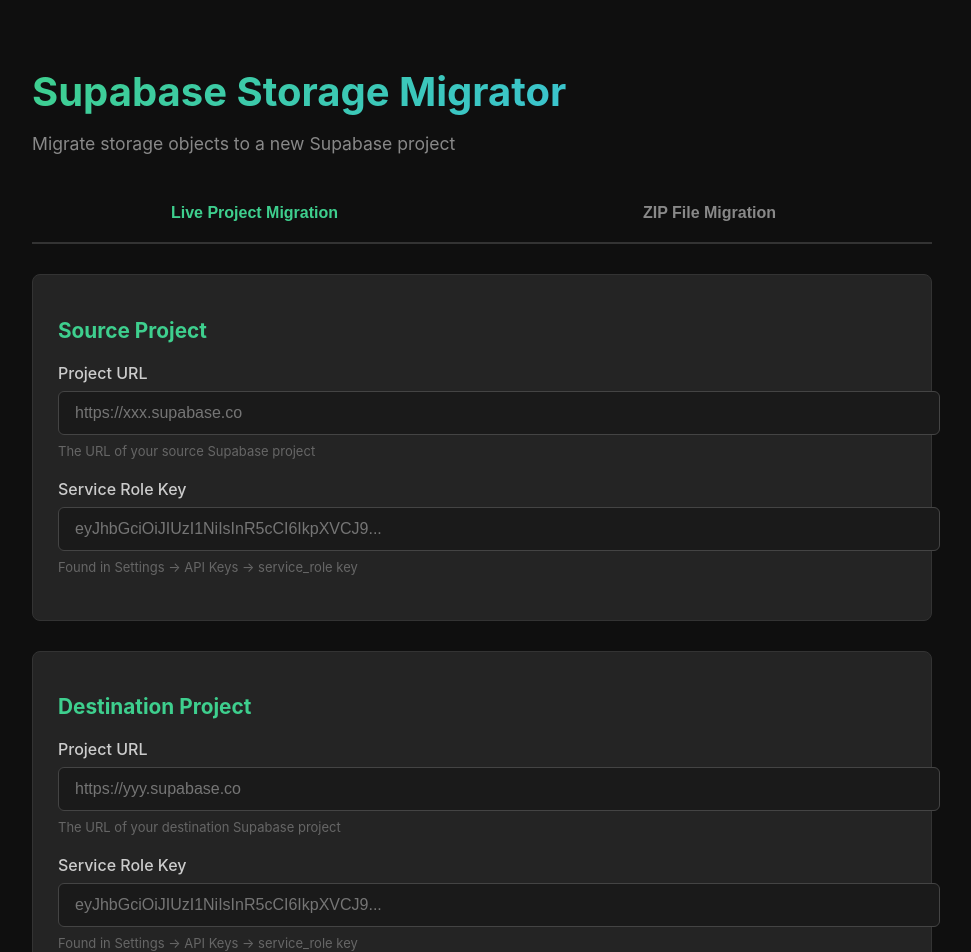
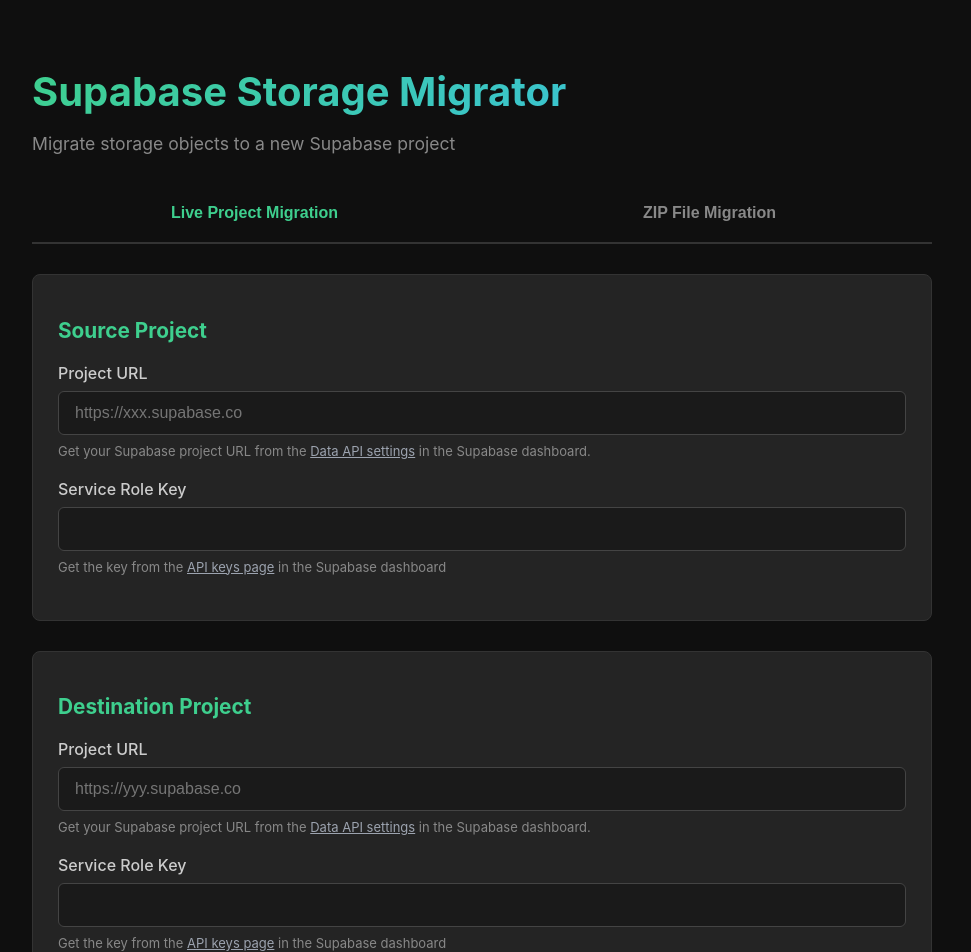
Before and after one commit to PLyn/supabase-storage-migrator, a SvelteKit app: page / in a window 1280 px wide. Shown: the top 952 px of the page, without its empty margins (158-1129 px from the left). Built offline with nearby package versions, Linux system fonts and the light colour scheme.

Commit message:
Fix descriptions and UI

```diff
--- a/src/routes/+page.svelte
+++ b/src/routes/+page.svelte
@@ -105,7 +105,7 @@
 			// Filter out what looks like project IDs (long alphanumeric strings)
 			const filteredBuckets = Array.from(buckets).filter(name => {
 				// Exclude names that look like project IDs (long random strings)
-				return !(/^[a-z0-9]{20,}$/.test(name));
+				return !/^[a-z0-9]{20,}$/.test(name);
 			});
 
 			return filteredBuckets.length > 0 ? filteredBuckets : Array.from(buckets);
@@ -516,18 +516,29 @@
 						bind:value={oldProjectUrl}
 						disabled={isProcessing}
 					/>
-					<p class="help-text">The URL of your source Supabase project</p>
+					<p class="help-text">
+						Get your Supabase project URL from the <a
+							href="https://supabase.com/dashboard/project/_/settings/api"
+							target="_blank"
+							rel="noopener noreferrer">Data API settings</a
+						> in the Supabase dashboard.
+					</p>
 				</div>
 				<div class="form-group">
 					<label for="old-key">Service Role Key</label>
 					<input
 						id="old-key"
 						type="password"
-						placeholder="eyJhbGciOiJIUzI1NiIsInR5cCI6IkpXVCJ9..."
 						bind:value={oldProjectKey}
 						disabled={isProcessing}
 					/>
-					<p class="help-text">Found in Settings → API Keys → service_role key</p>
+					<p class="help-text">
+						Get the key from the <a
+							href="https://supabase.com/dashboard/project/_/settings/api-keys"
+							target="_blank"
+							rel="noopener noreferrer">API keys page</a
+						> in the Supabase dashboard
+					</p>
 				</div>
 			</div>
 		</div>
@@ -549,10 +560,12 @@
 					{#if uploadedZip}
 						<div class="file-info">
 							<div class="file-info-item">
-								<strong>File:</strong> {uploadedZip.name}
+								<strong>File:</strong>
+								{uploadedZip.name}
 							</div>
 							<div class="file-info-item">
-								<strong>Size:</strong> {(uploadedZip.size / 1024 / 1024).toFixed(2)} MB
+								<strong>Size:</strong>
+								{(uploadedZip.size / 1024 / 1024).toFixed(2)} MB
 							</div>
 							{#if detectedBuckets.length > 0}
 								<div class="bucket-list">
@@ -568,8 +581,8 @@
 						</div>
 					{:else}
 						<p class="help-text">
-							ZIP file should contain bucket folders with your storage files.<br>
-							Expected structure: project_id/bucket_name/path/to/file.ext<br>
+							ZIP file should contain bucket folders with your storage files.<br />
+							Expected structure: project_id/bucket_name/path/to/file.ext<br />
 							or: bucket_name/path/to/file.ext
 						</p>
 					{/if}
@@ -589,36 +602,39 @@
 				bind:value={newProjectUrl}
 				disabled={isProcessing}
 			/>
-			<p class="help-text">The URL of your destination Supabase project</p>
+			<p class="help-text">
+				Get your Supabase project URL from the <a
+					href="https://supabase.com/dashboard/project/_/settings/api"
+					target="_blank"
+					rel="noopener noreferrer">Data API settings</a
+				> in the Supabase dashboard.
+			</p>
 		</div>
 		<div class="form-group">
 			<label for="new-key">Service Role Key</label>
 			<input
 				id="new-key"
 				type="password"
-				placeholder="eyJhbGciOiJIUzI1NiIsInR5cCI6IkpXVCJ9..."
 				bind:value={newProjectKey}
 				disabled={isProcessing}
 			/>
-			<p class="help-text">Found in Settings → API Keys → service_role key</p>
+			<p class="help-text">
+				Get the key from the <a
+					href="https://supabase.com/dashboard/project/_/settings/api-keys"
+					target="_blank"
+					rel="noopener noreferrer">API keys page</a
+				> in the Supabase dashboard
+			</p>
 		</div>
 	</div>
 
 	<div class="button-group">
 		{#if activeTab === 'live'}
-			<button
-				class="primary-button"
-				onclick={migrateLiveProject}
-				disabled={!canMigrateLive}
-			>
+			<button class="primary-button" onclick={migrateLiveProject} disabled={!canMigrateLive}>
 				{isProcessing ? 'Migrating...' : 'Start Live Migration'}
 			</button>
 		{:else}
-			<button
-				class="primary-button"
-				onclick={migrateFromZip}
-				disabled={!canMigrateFromZip}
-			>
+			<button class="primary-button" onclick={migrateFromZip} disabled={!canMigrateFromZip}>
 				{isProcessing ? 'Uploading...' : 'Start ZIP Migration'}
 			</button>
 		{/if}
@@ -647,7 +663,8 @@
 				<div class="log-container">
 					{#each logs as log}
 						<div class="log-entry log-{log.type}">
-							<span style="opacity: 0.6">[{log.timestamp}]</span> {log.message}
+							<span style="opacity: 0.6">[{log.timestamp}]</span>
+							{log.message}
 						</div>
 					{/each}
 				</div>
@@ -675,7 +692,7 @@
 	h1 {
 		font-size: 2.5rem;
 		margin-bottom: 10px;
-		background: linear-gradient(135deg, #3ECF8E, #38BDF8);
+		background: linear-gradient(135deg, #3ecf8e, #38bdf8);
 		-webkit-background-clip: text;
 		-webkit-text-fill-color: transparent;
 		background-clip: text;
@@ -711,7 +728,7 @@
 	}
 
 	.tab.active {
-		color: #3ECF8E;
+		color: #3ecf8e;
 	}
 
 	.tab.active::after {
@@ -721,7 +738,7 @@
 		left: 0;
 		right: 0;
 		height: 2px;
-		background: #3ECF8E;
+		background: #3ecf8e;
 	}
 
 	.tab-content {
@@ -739,7 +756,7 @@
 	.form-section h2 {
 		font-size: 1.3rem;
 		margin-bottom: 20px;
-		color: #3ECF8E;
+		color: #3ecf8e;
 	}
 
 	.form-group {
@@ -753,8 +770,9 @@
 		font-weight: 500;
 	}
 
-	input[type="text"],
-	input[type="password"] {
+	input[type='text'],
+	input[type='password'] {
+		box-sizing: border-box; /* This is the fix */
 		width: 100%;
 		padding: 12px 16px;
 		background: #1a1a1a;
@@ -765,14 +783,14 @@
 		transition: all 0.2s;
 	}
 
-	input[type="text"]:focus,
-	input[type="password"]:focus {
+	input[type='text']:focus,
+	input[type='password']:focus {
 		outline: none;
-		border-color: #3ECF8E;
+		border-color: #3ecf8e;
 		background: #222;
 	}
 
-	input[type="file"] {
+	input[type='file'] {
 		display: none;
 	}
 
@@ -791,12 +809,12 @@
 	}
 
 	.file-input-label:hover {
-		border-color: #3ECF8E;
-		color: #3ECF8E;
+		border-color: #3ecf8e;
+		color: #3ecf8e;
 	}
 
 	.file-input-label.has-file {
-		border-color: #3ECF8E;
+		border-color: #3ecf8e;
 		background: #1a3a2a;
 	}
 
@@ -838,7 +856,7 @@
 	.bucket-icon {
 		width: 20px;
 		height: 20px;
-		background: #3ECF8E;
+		background: #3ecf8e;
 		border-radius: 4px;
 		display: flex;
 		align-items: center;
@@ -867,7 +885,7 @@
 	}
 
 	.primary-button {
-		background: linear-gradient(135deg, #3ECF8E, #38BDF8);
+		background: linear-gradient(135deg, #3ecf8e, #38bdf8);
 		color: white;
 	}
 
@@ -900,7 +918,7 @@
 
 	.progress-bar {
 		height: 100%;
-		background: linear-gradient(90deg, #3ECF8E, #38BDF8);
+		background: linear-gradient(90deg, #3ecf8e, #38bdf8);
 		transition: width 0.3s ease;
 		border-radius: 4px;
 	}
@@ -929,7 +947,7 @@
 	}
 
 	.log-success {
-		color: #3ECF8E;
+		color: #3ecf8e;
 	}
 
 	.log-error {
@@ -966,8 +984,18 @@
 
 	.help-text {
 		font-size: 13px;
-		color: #666;
+		color: #888;
 		margin-top: 8px;
+	}
+
+	.help-text a {
+		color: #9ca3af;
+		text-decoration: underline;
+		transition: color 0.2s;
+	}
+
+	.help-text a:hover {
+		color: #3ecf8e;
 	}
 
 	:global(::-webkit-scrollbar) {
```
